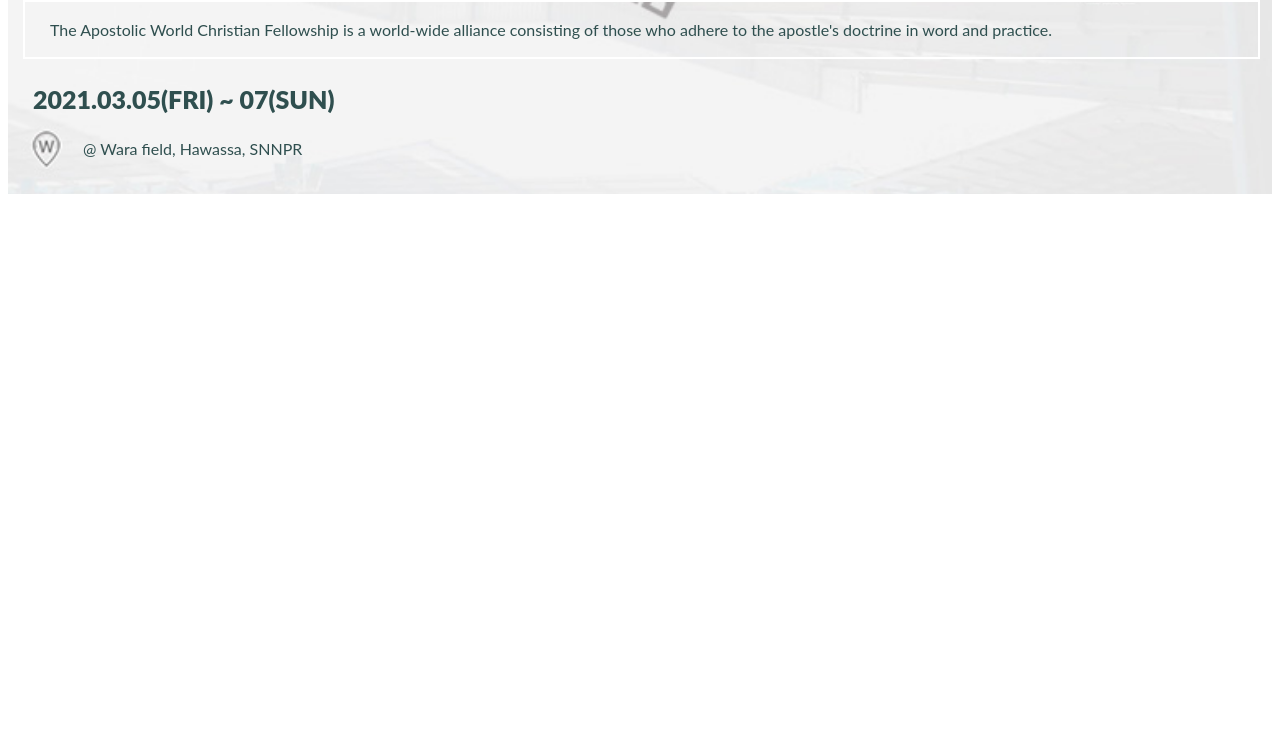
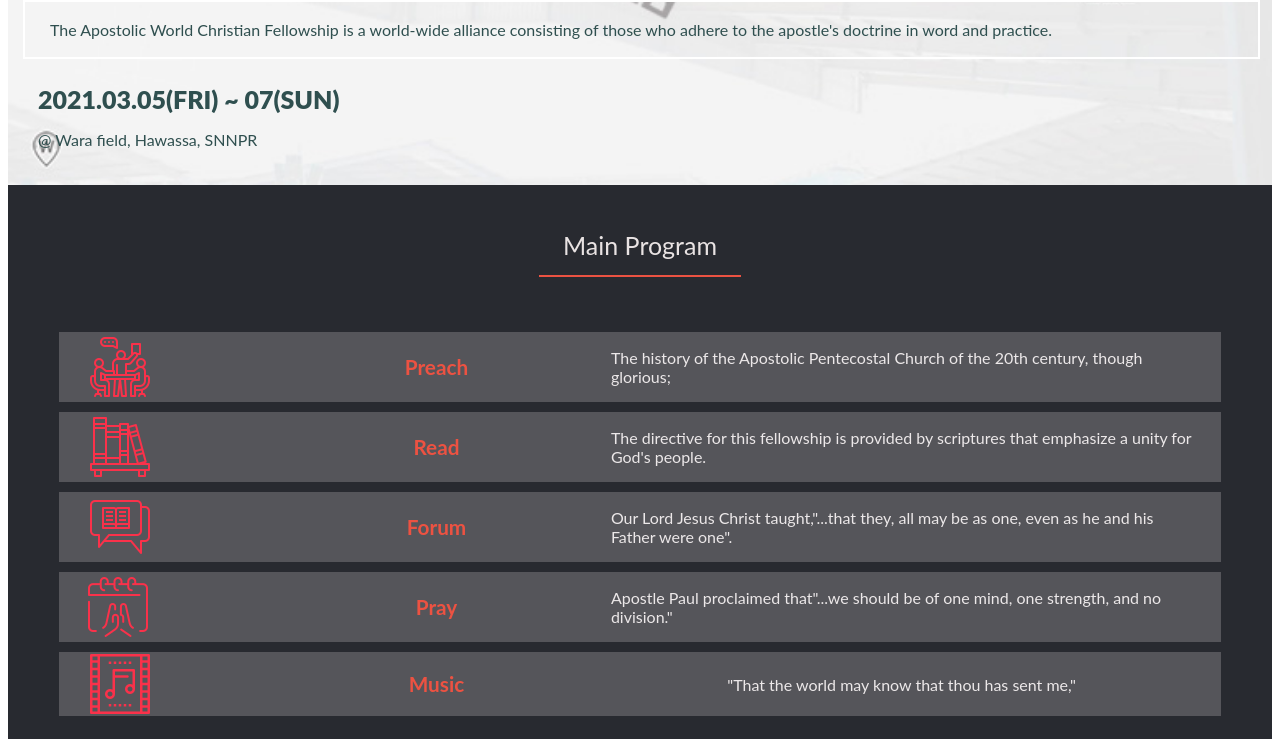
Before and after one commit to Mre55/Wara-Conference, a website: page index.html in a window 1280 px wide. Shown: the part 213-952 px from the top of the page. Before the commit the page ends 800 px from the top, so only its background shows below. Drawn offline with Linux system fonts and the light colour scheme.

Commit message:
Add main program section and it's style with icons

```diff
--- a/CSS/style.css
+++ b/CSS/style.css
@@ -56,16 +56,105 @@
   line-height: 23px;
 }
 
+.headline-bottom-text {
+  padding-left: 15px;
+}
+
 .headline-bottom-text h3 {
   font-size: 25px;
   font-weight: 900;
-  padding-left: 10px;
+  color: darkslategray;
+  margin-bottom: 0;
+}
+
+.headline-bottom-text p {
   color: darkslategray;
 }
 
-.headline-bottom-text p {
-  padding-left: 60px;
-  color: darkslategray;
+#main-program {
+  background: #282a30;
+}
+
+.main-program-container {
+  display: flex;
+  flex-direction: column;
+  align-items: center;
+}
+
+.main-program-container button {
+  background: #ec5242;
+  padding: 20px;
+  margin: 40px;
+  color: #fff;
+  font-size: 16px;
+  border: none;
+}
+
+#main-program h3 {
+  color: #e9e3e3;
+  text-align: center;
+  padding-top: 20px;
+  font-size: 25px;
+  font-weight: 400;
+  margin-bottom: 0;
+}
+
+.main-line {
+  background-color: #ec5242;
+  height: 2px;
+  width: 16%;
+  margin: 15px auto 50px auto;
+}
+
+.program-catagories {
+  display: flex;
+  justify-content: space-evenly;
+  background-color: #e5dbdb3d;
+  margin: 5px 15px;
+  width: 92%;
+}
+
+.program-icon {
+  width: 15%;
+  display: flex;
+  align-items: center;
+}
+
+.program-title {
+  width: 25%;
+  display: flex;
+  justify-content: center;
+  align-items: center;
+  font-size: 25px;
+  color: #ec5242;
+}
+
+.program-title h5 {
+  margin: 0;
+}
+
+.program-text {
+  width: 50%;
+  color: #ece8e9;
+  display: flex;
+  justify-content: center;
+  align-items: center;
+}
+
+#featured-speakers {
+  height: 60vh;
+  border: 2px solid red;
+}
+
+#partner {
+  height: 40vh;
+  background: #272a31;
+  border: 2px solid green;
+}
+
+footer {
+  height: 20vh;
+  border: 2px solid red;
 }
 
 @media screen and (min-width: 768px) {
--- a/index.html
+++ b/index.html
@@ -40,7 +40,85 @@
                 <p>@ Wara field, Hawassa, SNNPR</p>
             </div>
         </section>
+
+        <section id="main-program">
+            <div class="main-program-container">
+                <h3>Main Program</h3>
+                <div class="main-line">
+
+                </div>
+                <article class="program-catagories">
+                    <div class="program-icon">
+                        <img src="./Images/preach.png" alt="forum">
+                    </div>
+                    <div class="program-title">
+                        <h5>Preach</h5>
+                    </div>
+                    <div class="program-text">
+                        <p>The history of the Apostolic Pentecostal Church of the 20th century, though glorious;</p>
+                    </div>
+                </article>
+                <article class="program-catagories">
+                    <div class="program-icon">
+                        <img src="./Images/read.png" alt="forum">
+                    </div>
+                    <div class="program-title">
+                        <h5>Read</h5>
+                    </div>
+                    <div class="program-text">
+                        <p>The directive for this fellowship is provided by scriptures that emphasize a unity for God's people.</p>
+                    </div>
+                </article>
+                <article class="program-catagories">
+                    <div class="program-icon">
+                        <img src="./Images/forum.png" alt="forum">
+                    </div>
+                    <div class="program-title">
+                        <h5>Forum</h5>
+                    </div>
+                    <div class="program-text">
+                        <p>Our Lord Jesus Christ taught,"...that they, all may be as one, even as he and his Father were one".</p>
+                    </div>
+                </article>
+                <article class="program-catagories">
+                    <div class="program-icon">
+                        <img src="./Images/pray.png" alt="forum">
+                    </div>
+                    <div class="program-title">
+                        <h5>Pray</h5>
+                    </div>
+                    <div class="program-text">
+                        <p>Apostle Paul proclaimed that"...we should be of one mind, one strength, and no division."</p>
+                    </div>
+                </article>
+                <article class="program-catagories">
+                    <div class="program-icon">
+                        <img src="./Images/music.png" alt="forum">
+                    </div>
+                    <div class="program-title">
+                        <h5>Music</h5>
+                    </div>
+                    <div class="program-text">
+                        <p>"That the world may know that thou has sent me,"</p>
+                    </div>
+                </article>
+                <button>Join Wara Conference 2021</button>
+            </div>
+
+        </section>
+
+        <section id="featured-speakers">
+
+        </section>
+
+        <section id="partner">
+
+        </section>
     </main>
+
+    <footer>
+
+    </footer>
 
 
     <script src="./JS/script.js"></script>
```
Also changed, not shown: Images/forum.png (added), Images/hamburger-icon.png (deleted), Images/line.png (added), Images/music.png (added), Images/pray.png (added), Images/preach.png (added), Images/read.png (added).
